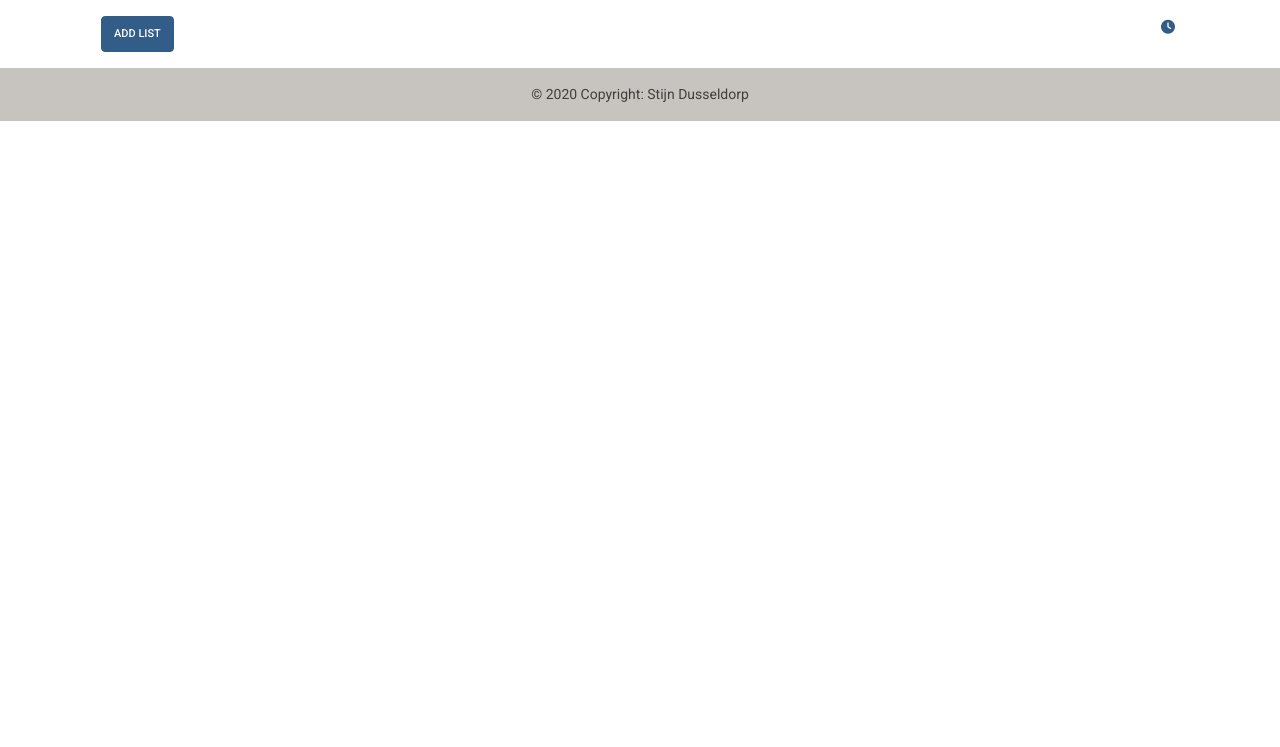
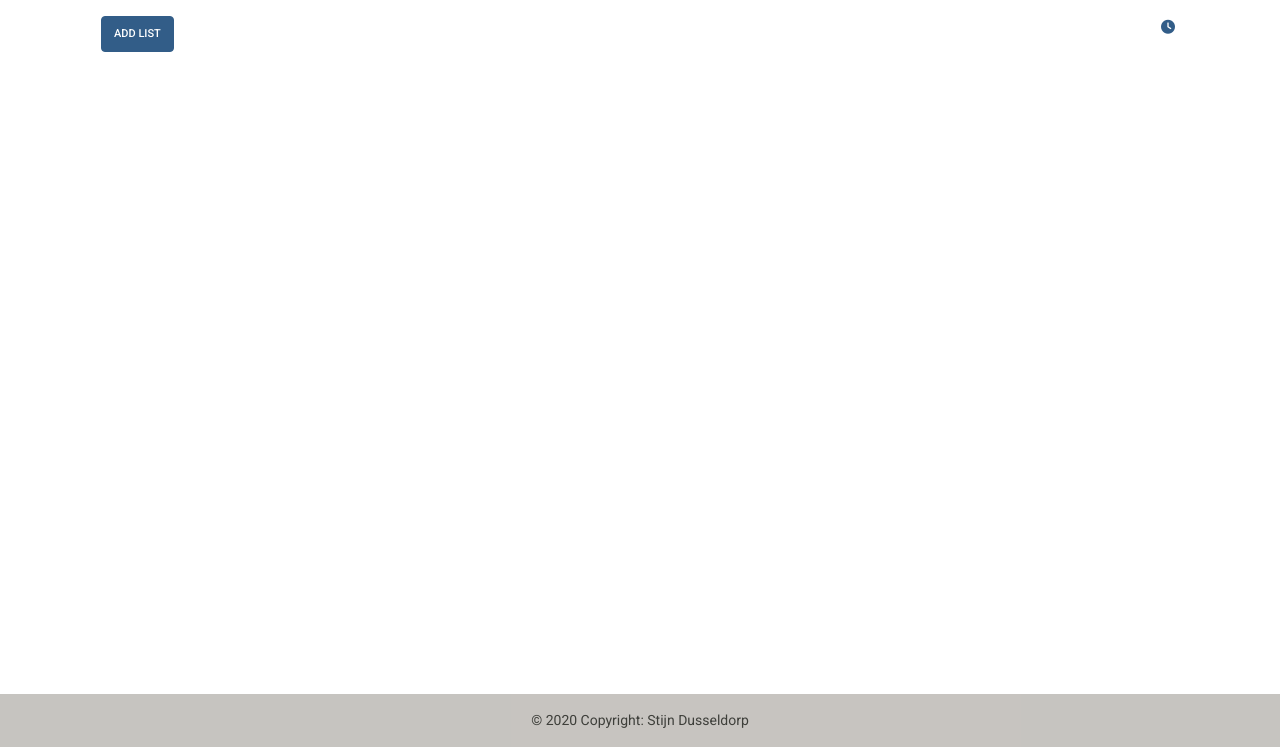
Before and after one commit to Stijndus/challenge-back-end, a PHP site: page /index.php in a window 1280 px wide. Shown: the part 53-800 px from the top of the page. Run offline with PHP 8.4, Linux system fonts and the light colour scheme; data that the repository does not hold is empty; some libraries are stand-ins or nearby versions.

Commit message:
Fixed footer at the bottom

```diff
--- a/assets/components/footer.php
+++ b/assets/components/footer.php
@@ -1,4 +1,4 @@
-<footer class="bg-light text-center text-lg-start">
+<footer class="bg-light text-center text-lg-start fixed-bottom">
   <div class="text-center p-3" style="background-color: rgba(0, 0, 0, 0.2);">
     © 2020 Copyright:
     <a class="text-dark" href="https://github.com/Stijndus">Stijn Dusseldorp</a>
```
